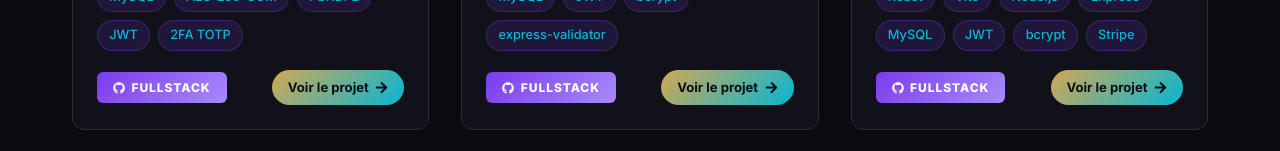
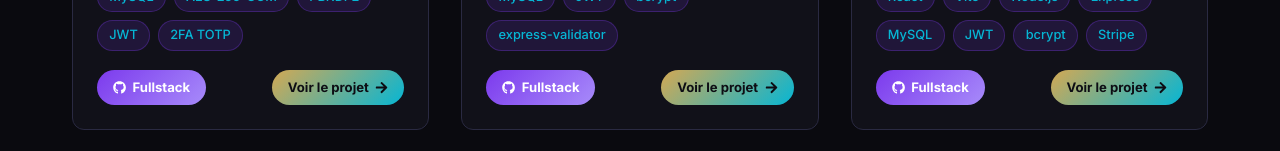
Before and after one commit to AlirezaAlavi7713/Portfolio, a React (Vite) app in the folder portfolio-front/: page /projects in a window 1280 px wide. Shown: the part 801-952 px from the top of the page. Built offline with nearby package versions, Linux system fonts and the light colour scheme; no server answers.

Commit message:
match github badge style to voir le projet button

```diff
--- a/portfolio-front/src/styles/Projects.css
+++ b/portfolio-front/src/styles/Projects.css
@@ -89,14 +89,13 @@
   display: inline-flex;
   align-items: center;
   gap: 0.4rem;
-  padding: 0.4rem 1rem;
-  border-radius: 6px;
-  font-size: 0.75rem;
-  font-weight: 800;
-  letter-spacing: 0.08em;
-  text-transform: uppercase;
+  padding: 0.45rem 1rem;
+  border-radius: 100px;
+  font-size: 0.82rem;
+  font-weight: 700;
   transition: opacity 0.2s, transform 0.2s;
   border: none;
+  white-space: nowrap;
 }
 a.badge-type:hover { opacity: 0.85; transform: translateY(-2px); }
 
```
